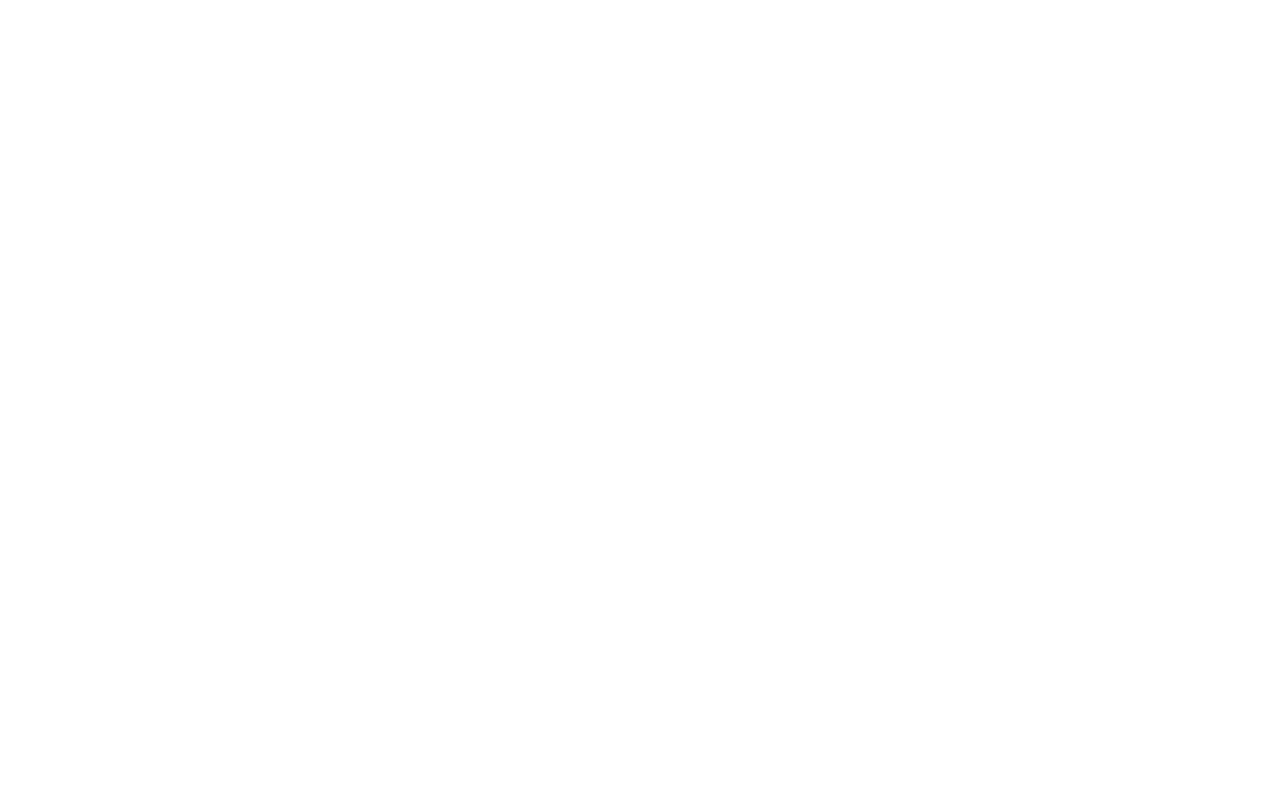
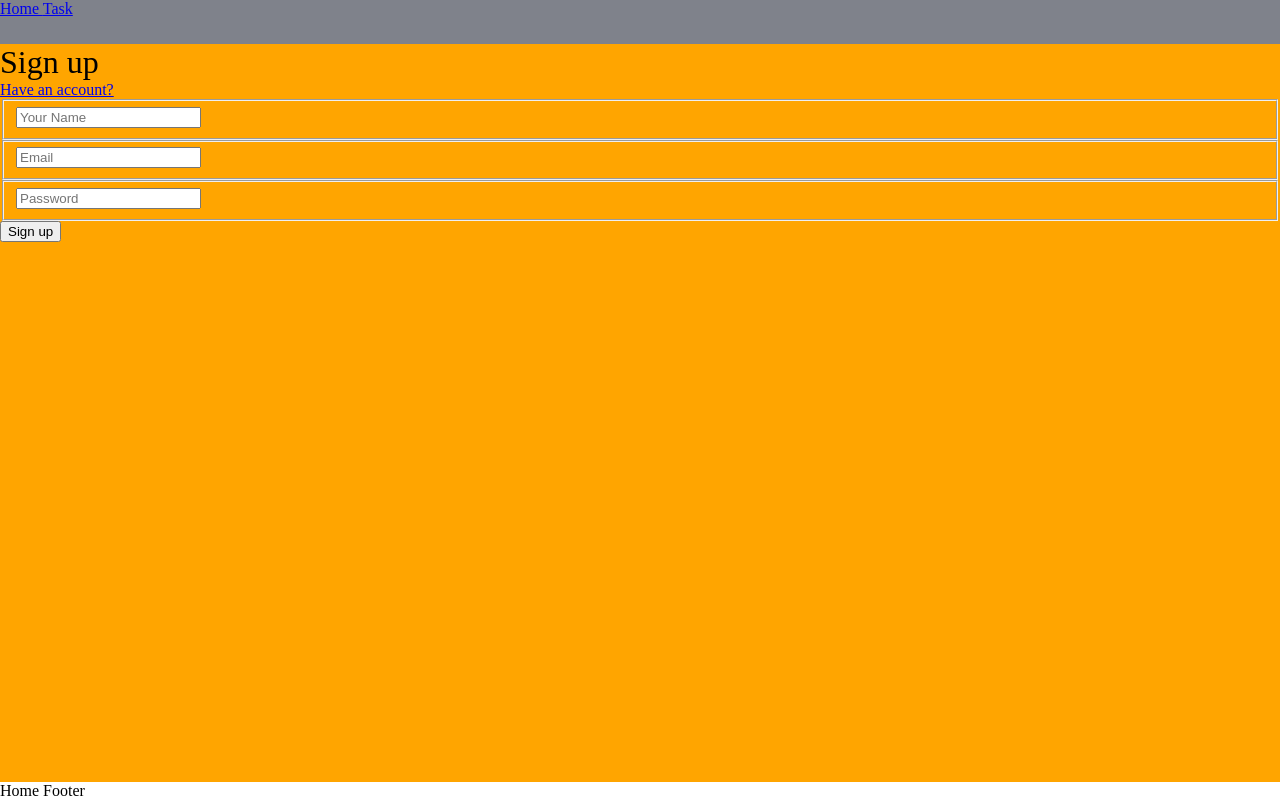
Before and after one commit to yuanqing-fu/bootway, a Nuxt app: page /Register in a window 1280 px wide. Before the commit this address had no page. Built offline with nearby package versions, Linux system fonts and the light colour scheme.

Commit message:
task creating layout

```diff
--- a/components/Footer.vue
+++ b/components/Footer.vue
@@ -1,6 +1,6 @@
 <template>
   <div class="footer">
-    <slot />
+    Home Footer
   </div>
 </template>
 <style>
--- a/components/TaskInput.vue
+++ b/components/TaskInput.vue
@@ -48,11 +48,6 @@
 </template>
 <script>
 export default {
-  data() {
-    return {
-      showTip: false
-    }
-  },
   props: {
     taskValues: {
       type: Object,
@@ -62,6 +57,11 @@
           type: 'classD'
         }
       }
+    }
+  },
+  data() {
+    return {
+      showTip: false
     }
   },
   methods: {
@@ -77,4 +77,10 @@
   }
 }
 </script>
-<style></style>
+<style>
+.task-input-bar {
+  flex: 0 0 auto;
+  display: flex;
+  flex-direction: row;
+}
+</style>
--- /dev/null
+++ b/pages/Login.vue
@@ -0,0 +1,57 @@
+<template>
+  <div class="wrapper">
+    <other-header></other-header>
+    <div class="middle-container">
+      <div class="col-md-6 offset-md-3 col-xs-12">
+        <h1 class="text-xs-center">Sign in</h1>
+        <p class="text-xs-center">
+          <nuxt-link to="/register">Need an account?</nuxt-link>
+        </p>
+
+        <!--        <error-messages v-show="Object.keys(error).length" :error="error" />-->
+
+        <form @submit.prevent="onSubmit">
+          <fieldset class="form-group">
+            <input
+              v-model="email"
+              class="form-control form-control-lg"
+              type="text"
+              placeholder="Email"
+              :disabled="submitting"
+            />
+          </fieldset>
+          <fieldset class="form-group">
+            <input
+              v-model="password"
+              class="form-control form-control-lg"
+              type="password"
+              placeholder="Password"
+              :disabled="submitting"
+            />
+          </fieldset>
+          <button
+            class="btn btn-lg btn-primary pull-xs-right"
+            :disabled="submitting"
+          >
+            Sign in
+          </button>
+        </form>
+      </div>
+    </div>
+    <home-footer />
+  </div>
+</template>
+<script>
+import otherHeader from '~/components/Header.vue'
+import HomeFooter from '~/components/Footer.vue'
+
+export default {
+  components: {
+    otherHeader,
+    HomeFooter
+  },
+  data() {
+    return {}
+  }
+}
+</script>
--- /dev/null
+++ b/pages/Register.vue
@@ -0,0 +1,66 @@
+<template>
+  <div class="wrapper">
+    <other-header></other-header>
+    <div class="middle-container">
+      <div class="col-md-6 offset-md-3 col-xs-12">
+        <h1 class="text-xs-center">Sign up</h1>
+        <p class="text-xs-center">
+          <nuxt-link to="/login">Have an account?</nuxt-link>
+        </p>
+
+        <!--        <error-messages v-show="Object.keys(error).length" :error="error" />-->
+
+        <form @submit.prevent="onSubmit">
+          <fieldset class="form-group">
+            <input
+              v-model="username"
+              class="form-control form-control-lg"
+              type="text"
+              placeholder="Your Name"
+              :disabled="submitting"
+            />
+          </fieldset>
+          <fieldset class="form-group">
+            <input
+              v-model="email"
+              class="form-control form-control-lg"
+              type="text"
+              placeholder="Email"
+              :disabled="submitting"
+            />
+          </fieldset>
+          <fieldset class="form-group">
+            <input
+              v-model="password"
+              class="form-control form-control-lg"
+              type="password"
+              placeholder="Password"
+              :disabled="submitting"
+            />
+          </fieldset>
+          <button
+            class="btn btn-lg btn-primary pull-xs-right"
+            :disabled="submitting"
+          >
+            Sign up
+          </button>
+        </form>
+      </div>
+    </div>
+    <home-footer />
+  </div>
+</template>
+<script>
+import otherHeader from '~/components/Header.vue'
+import HomeFooter from '~/components/Footer.vue'
+
+export default {
+  components: {
+    otherHeader,
+    HomeFooter
+  },
+  data() {
+    return {}
+  }
+}
+</script>
--- a/pages/index.vue
+++ b/pages/index.vue
@@ -4,11 +4,7 @@
     <div class="middle-container">
       Home Page Middle
     </div>
-    <home-footer class="home-footer">
-      <template>
-        Home Footer
-      </template>
-    </home-footer>
+    <home-footer />
   </div>
 </template>
 
--- a/pages/task.vue
+++ b/pages/task.vue
@@ -8,14 +8,7 @@
         :task="task"
       ></task-type>
     </div>
-    <day-footer class="day-footer">
-      <template>
-        <task-input
-          :task-values="taskValues"
-          @taskChange="addTask"
-        ></task-input>
-      </template>
-    </day-footer>
+    <task-input :task-values="taskValues" @taskChange="addTask"></task-input>
   </div>
 </template>
 
@@ -23,12 +16,10 @@
 import TaskType from '~/components/TaskType.vue'
 import TaskInput from '~/components/TaskInput.vue'
 import DayHeader from '~/components/Header.vue'
-import DayFooter from '~/components/Footer.vue'
 
 export default {
   components: {
     DayHeader,
-    DayFooter,
     TaskType,
     TaskInput
   },
@@ -90,7 +81,8 @@
     //
     // await stall() // 暂停执行，用来模拟慢速网络
 
-    const response = await $axios.get(`http://api.test.com/tasks`)
+    // const response = await $axios.get(`http://api.test.com/tasks`)
+    const response = await $axios.get(`http://localhost:3003/tasks`)
     // eslint-disable-next-line no-console
     console.log('asyncData ', response.data)
     return {
```
